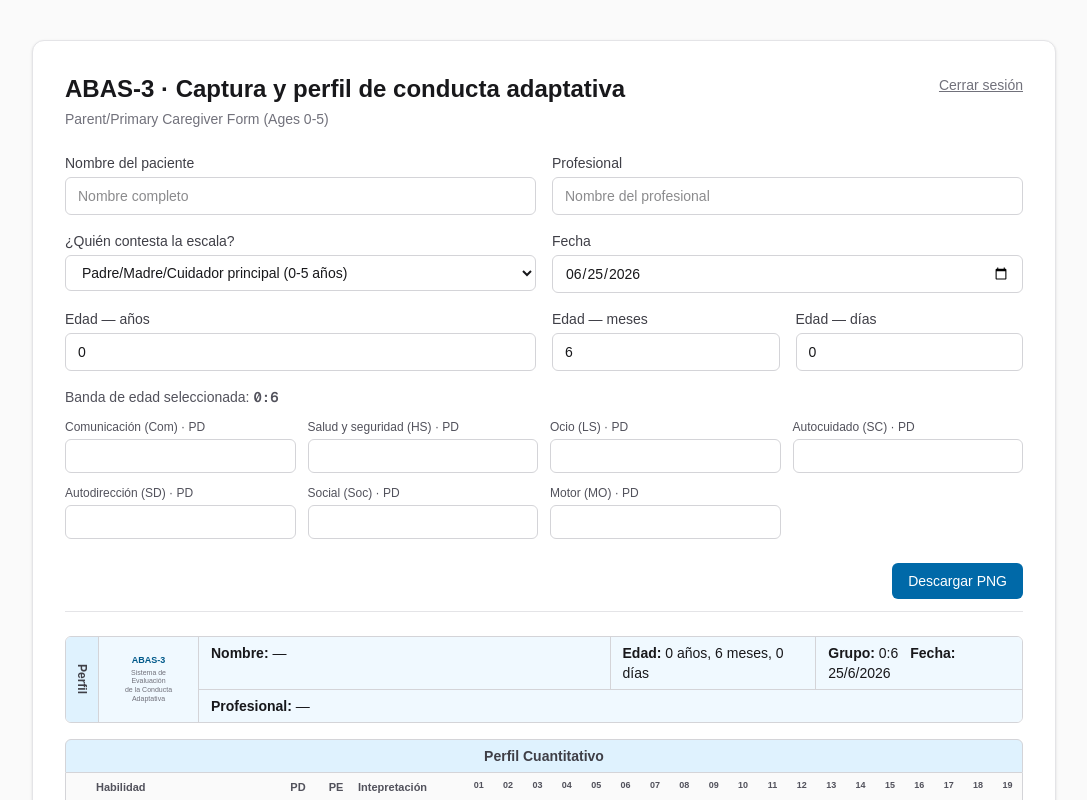
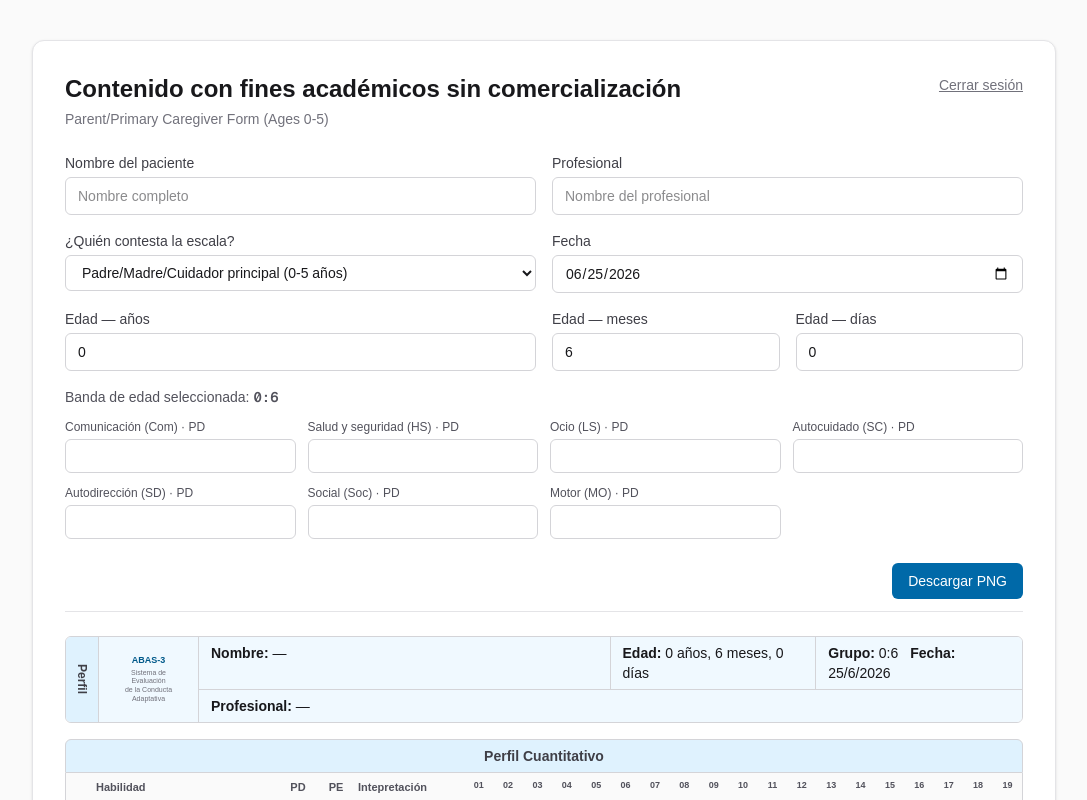
Before and after one commit to AndrewParker99/neurotmxlab, a Next.js app: page / in a window 1280 px wide. Shown: the top 800 px of the page, without its empty margins (96-1183 px from the left). Built offline with nearby package versions, Linux system fonts and the light colour scheme.

Commit message:
Reemplazar titulo ABAS-3/Captura y perfil por aviso de fines academicos sin comercializacion

```diff
--- a/src/app/login/page.tsx
+++ b/src/app/login/page.tsx
@@ -11,7 +11,7 @@
     <div className="min-h-screen flex items-center justify-center bg-zinc-50 px-4">
       <div className="w-full max-w-sm bg-white border border-zinc-200 rounded-xl shadow-sm p-8">
         <h1 className="text-lg font-bold text-zinc-900 mb-1">ABAS-3</h1>
-        <p className="text-sm text-zinc-500 mb-6">Captura y perfil de conducta adaptativa</p>
+        <p className="text-sm text-zinc-500 mb-6">Contenido con fines académicos sin comercialización</p>
 
         <form action={login} className="space-y-4">
           <div>
--- a/src/app/page.tsx
+++ b/src/app/page.tsx
@@ -132,7 +132,7 @@
       <div className="max-w-5xl mx-auto bg-white rounded-xl shadow-sm border border-zinc-200 p-8">
         <div className="mb-6 flex items-start justify-between">
           <div>
-            <h1 className="text-2xl font-bold text-zinc-900">ABAS-3 · Captura y perfil de conducta adaptativa</h1>
+            <h1 className="text-2xl font-bold text-zinc-900">Contenido con fines académicos sin comercialización</h1>
             <p className="text-zinc-500 text-sm mt-1">{meta.form}</p>
           </div>
           <form action={logout}>
```
